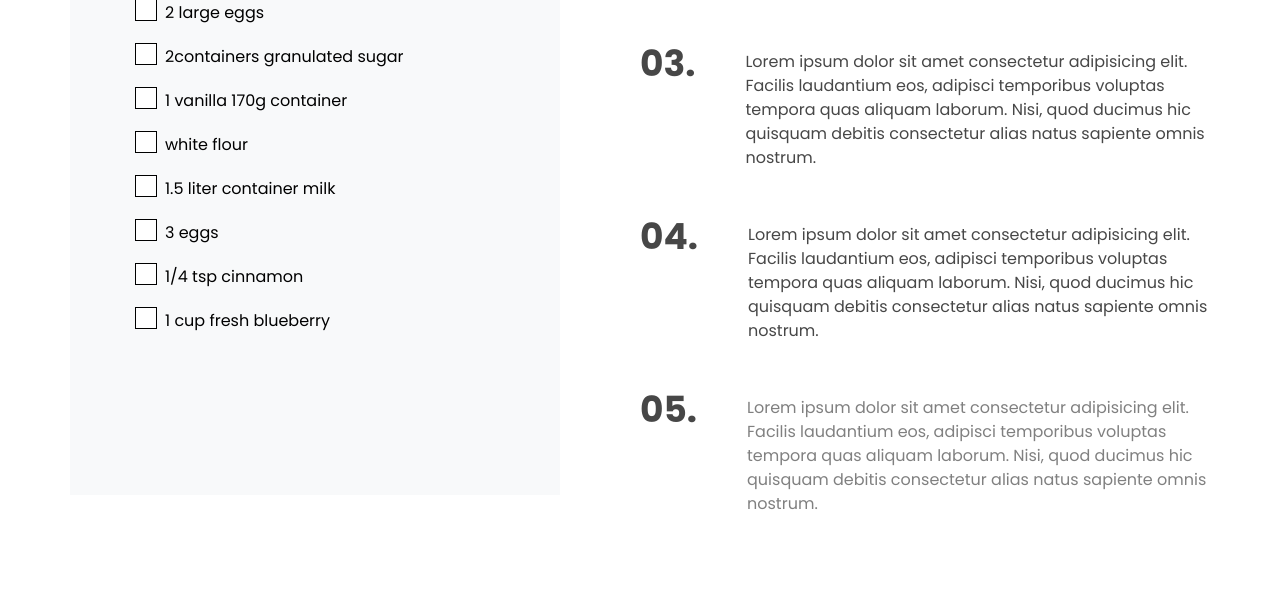
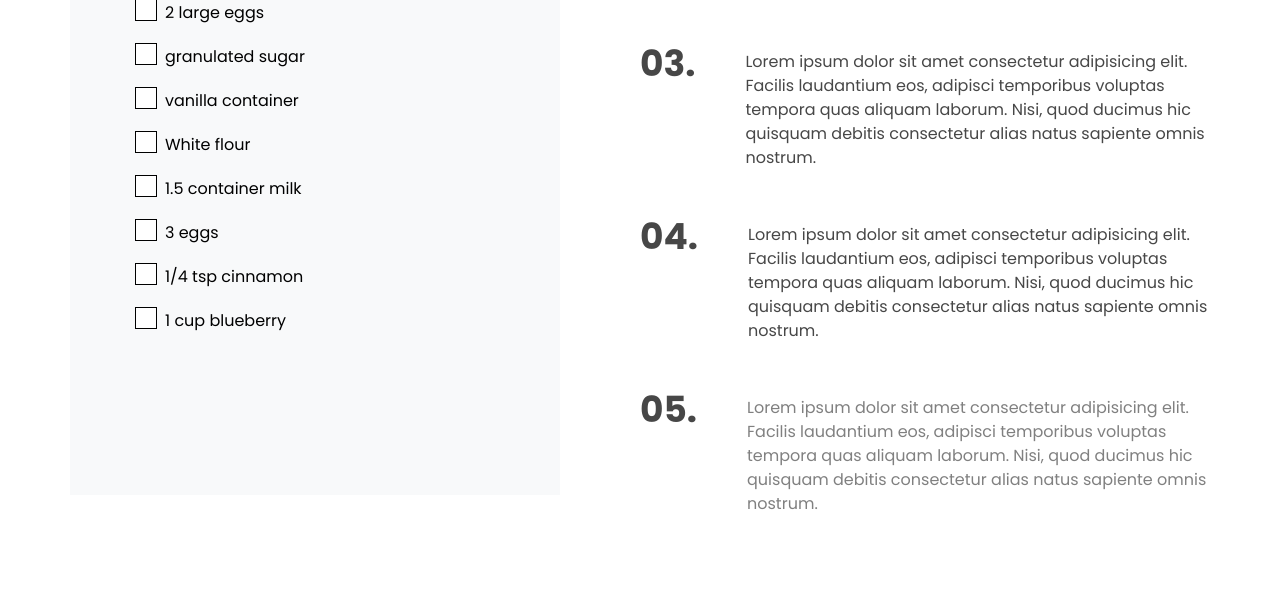
Before and after one commit to bbbb69/NC-food-project, a plain HTML site: page details.html in a window 1280 px wide. Shown: the part 1491-2099 px from the top of the page. Drawn offline with Linux system fonts and the light colour scheme.

Commit message:
fix final

```diff
--- a/details.html
+++ b/details.html
@@ -181,23 +181,23 @@
                                     <div class="form-group">
                                         <input class="box" type="checkbox" name="recipes" id="yogurt">
 
-                                        <label class="detail" for="yogurt"> 2containers granulated sugar</label>
+                                        <label class="detail" for="yogurt"> granulated sugar</label>
                                     </div>
                                     <div class="form-group">
                                         <input class="box" type="checkbox" name="recipes" id="plain yogurt">
 
-                                        <label class="detail" for="plain yogurt"> 1 vanilla 170g container </label>
+                                        <label class="detail" for="plain yogurt"> vanilla container </label>
                                     </div>
                                     <div class="form-group">
                                         <input class="box" type="checkbox" name="recipes" id="flour">
 
-                                        <label class="detail" for="flour"> white flour</label>
+                                        <label class="detail" for="flour"> White flour</label>
                                     </div>
 
                                     <div class="form-group">
                                         <input class="box" type="checkbox" name="Recipes" id="milk">
 
-                                        <label class="detail" for="milk"> 1.5 liter container milk</label>
+                                        <label class="detail" for="milk"> 1.5 container milk</label>
 
                                     </div>
 
@@ -215,7 +215,7 @@
 
                                     <div class="form-group">
                                         <input class="box" type="checkbox" name="recipe" id="blueberry">
-                                        <label class="detail" for="blueberry">1 cup fresh blueberry</label>
+                                        <label class="detail" for="blueberry">1 cup blueberry</label>
                                     </div>
                                 </div>
 
```
